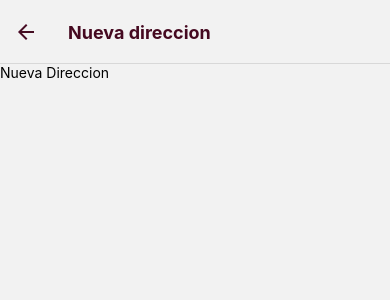
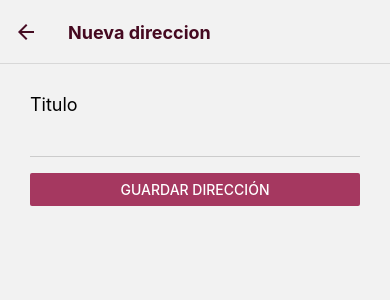
Before and after one commit to GalvanPablo/AgendaDeDirecciones, a React Native app: screen /Nuevo in a window 390 px wide. Shown: the top 300 px of the page. Built offline with nearby package versions, Linux system fonts and the light colour scheme.

Commit message:
Flujo de nueva direccion - terminado

```diff
--- /dev/null
+++ b/models/Place.js
@@ -0,0 +1,8 @@
+class Place {
+    constructor (id, title){
+        this.id = id.toString()
+        this.title = title
+    }
+}
+
+export default Place
--- a/navigation/PlaceNavigator.js
+++ b/navigation/PlaceNavigator.js
@@ -1,8 +1,9 @@
 import React from 'react'
-import { Platform } from 'react-native'
+import { Platform, Text, TouchableOpacity } from 'react-native'
 import { createNativeStackNavigator } from '@react-navigation/native-stack'
 
 import { COLORS } from '../constants'
+import { FontAwesome } from '@expo/vector-icons';
 
 // screens
 import PlaceListScreen from '../screens/PlaceListScreen'
@@ -29,7 +30,14 @@ const PlaceNavigator = () => (
         <PlaceStack.Screen
             name="Direcciones"
             component={PlaceListScreen}
-            options={{title: 'Direcciones'}}
+            options={({navigation}) => ({
+                title: 'Direcciones',
+                headerRight: () => (
+                    <TouchableOpacity onPress={()=> navigation.navigate('Nuevo')}>
+                        <FontAwesome name="plus" size={24} color="white" />
+                    </TouchableOpacity>
+                )
+            })}
         />
         <PlaceStack.Screen
             name="Detalle"
--- a/screens/NewPlaceScreen.js
+++ b/screens/NewPlaceScreen.js
@@ -1,18 +1,58 @@
-import React from 'react'
-import { View, Text, StyleSheet } from 'react-native'
+import React, { useState } from 'react'
+import { View, Text, StyleSheet, TextInput, Button, ScrollView } from 'react-native'
 
-const NewPlaceScreen = () => {
+import { COLORS } from '../constants'
+
+import { useDispatch } from 'react-redux'
+import { addPlace } from '../store/places.actions'
+
+const NewPlaceScreen = ({ navigation }) => {
+
+    const dispatch = useDispatch()
+    const [title, setTitle] = useState('')
+
+    const handleTitleChange = (text) => setTitle(text);
+
+    const handleSave = () => {
+        dispatch(addPlace(title))
+        navigation.navigate('Direcciones')
+    }
+
     return (
-        <View style={styles.container}>
-            <Text>Nueva Direccion</Text>
-        </View>
+        <ScrollView>
+            <View style={styles.container}>
+                <Text style={styles.label}>Titulo</Text>
+                <TextInput
+                    style={styles.input}
+                    value={title}
+                    onChangeText={handleTitleChange}
+                />
+                <Button
+                    title="Guardar Dirección"
+                    color={COLORS.MAROON}
+                    onPress={handleSave}
+                />
+            </View>
+        </ScrollView>
     )
 }
 
 const styles = StyleSheet.create({
     container: {
-        flex: 1
-    }
+        flex: 1,
+        margin: 30,
+    },
+    label: {
+        fontSize: 18,
+        marginBottom: 16,
+    },
+    input: {
+        borderBottomColor: '#ccc',
+        borderBottomWidth: 1,
+        marginBottom: 16,
+        paddingHorizontal: 2,
+        paddingVertical: 4,
+    },
 })
 
 export default NewPlaceScreen
--- a/screens/PlaceListScreen.js
+++ b/screens/PlaceListScreen.js
@@ -1,7 +1,11 @@
 import React from 'react'
 import { View, Text, StyleSheet } from 'react-native'
 
+import { useSelector } from 'react-redux'
+
 const PlaceListScreen = () => {
+    const places = useSelector(state => state.places.places)
+    console.log(places)
     return (
         <View style={styles.container}>
             <Text>Direcciones</Text>
--- a/store/places.actions.js
+++ b/store/places.actions.js
@@ -2,5 +2,6 @@ export const ADD_PLACE = 'ADD_PLACE'
 
 
 export const addPlace = (title) => {
+    console.log('Titulo: ', title)
     return { type: ADD_PLACE, payload: {title}}
 }
--- a/store/places.reducer.js
+++ b/store/places.reducer.js
@@ -1,7 +1,23 @@
+import { ADD_PLACE } from './places.actions'
+
+import Place from '../models/Place'
+
 const initialState = {
     places: []
 }
 
+
 export default (state = initialState, action) => {
-    return state
+    switch (action.type) {
+        case ADD_PLACE:
+            const newPlace = new Place(new Date(), action.payload.title)
+            // console.log(newPlace)
+            // console.log(state.places.concat(newPlace))
+            return {
+                // ...state,
+                places: state.places.concat(newPlace)
+            }
+        default:
+            return state
+    }
 }
```
